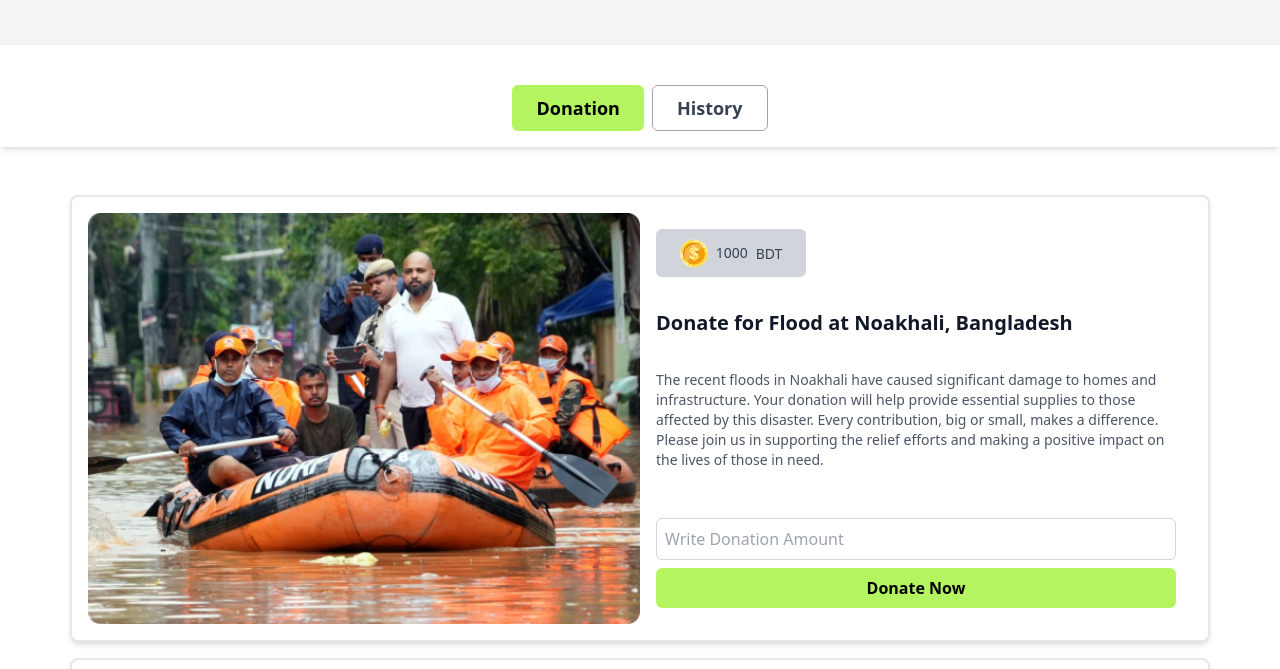
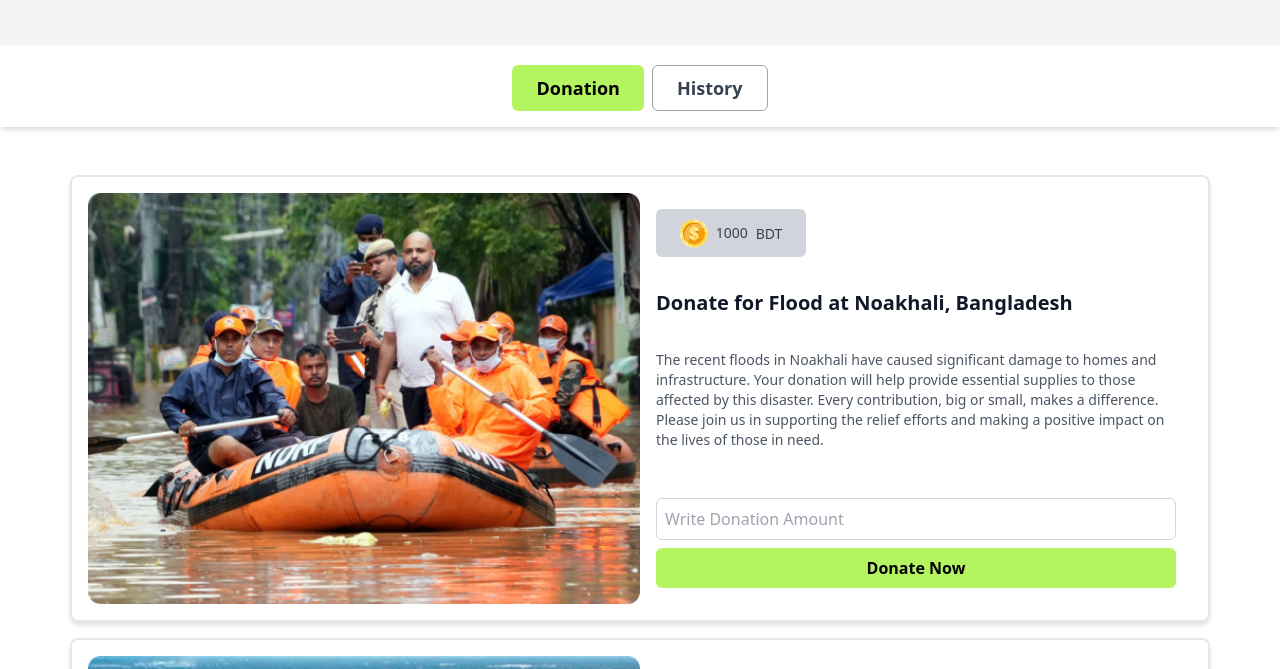
Before and after one commit to AbdullahTanmoy/Donation-page, a plain HTML site: page index.html in a window 1280 px wide. Shown: the part 60-729 px from the top of the page. Drawn offline with nearby package versions, Linux system fonts and the light colour scheme.

Commit message:
style update

```diff
--- a/index.html
+++ b/index.html
@@ -33,7 +33,7 @@
         </div>
       </nav>
 
-      <div class="flex justify-center space-x-2 mt-10 bg-white pb-4">
+      <div class="flex justify-center space-x-2 mt-5 bg-white pb-4">
         <!-- Donation Button -->
         <button
           id="btn-donation"
```
